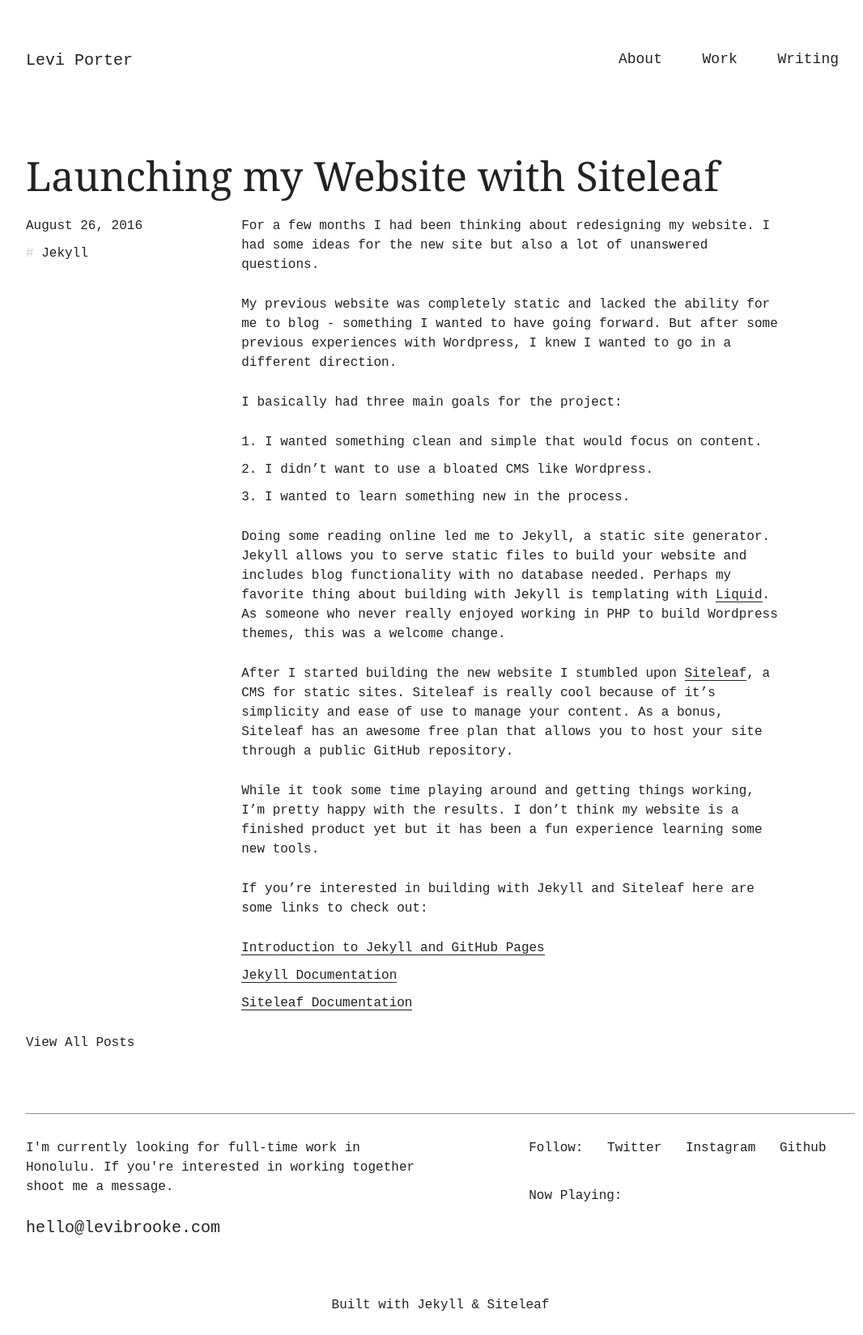
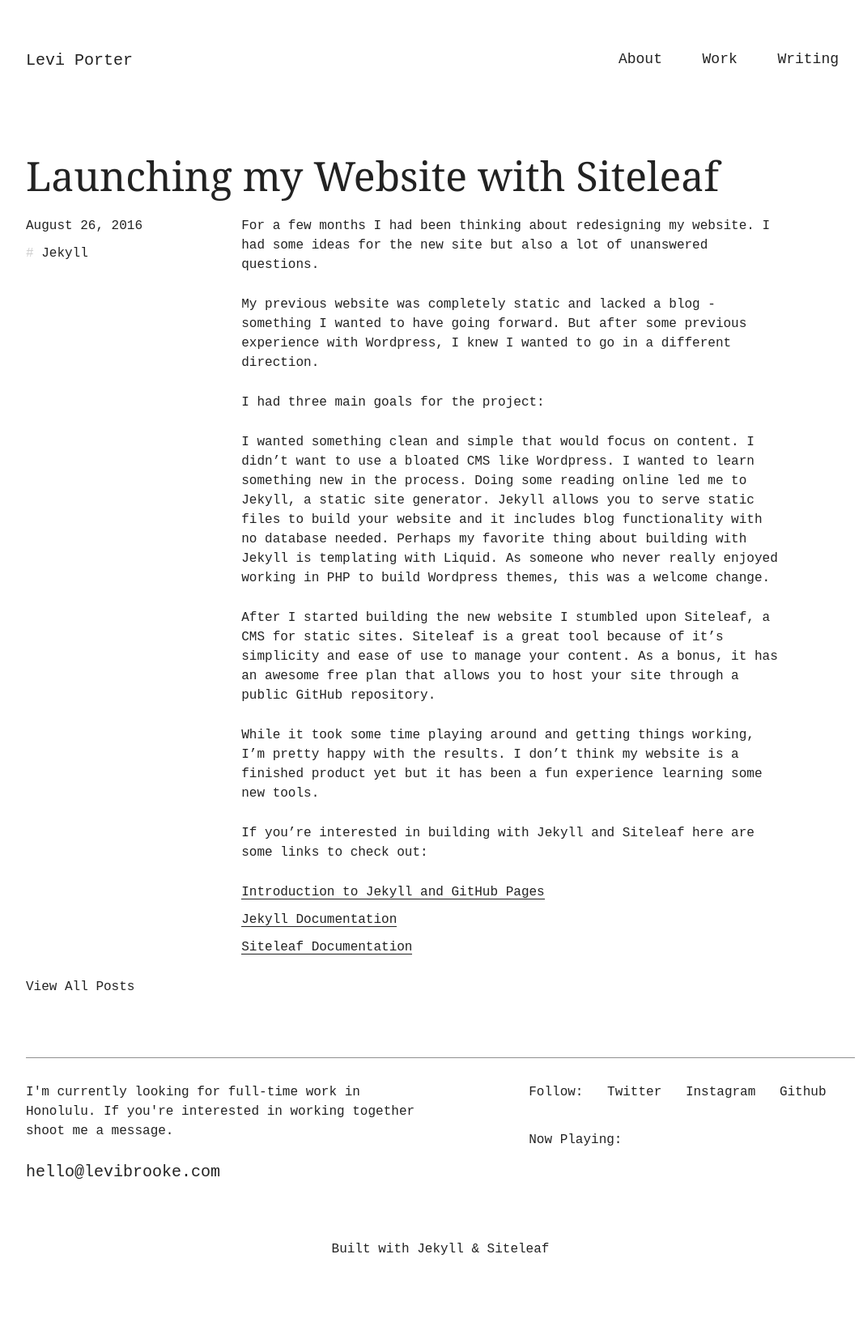
Before and after one commit to levibrooke/levibrooke.github.io, a Jekyll site: the page built from _posts/2016-08-26-launching-my-website-with-siteleaf.markdown, in a window 1280 px wide. Shown: the whole page at 81% size, without its empty margins (96-1162 px from the left). Built offline with Jekyll 4.4.1, drawn with Linux system fonts in a browser that asks for light colours; after the commit the page ends 1580 px from its top, so only the background shows below that.

Commit message:
Updated Launching My Website With Siteleaf

```diff
--- a/_posts/2016-08-26-launching-my-website-with-siteleaf.markdown
+++ b/_posts/2016-08-26-launching-my-website-with-siteleaf.markdown
@@ -8,17 +8,16 @@
 
 For a few months I had been thinking about redesigning my website. I had some ideas for the new site but also a lot of unanswered questions.
 
-My previous website was completely static and lacked the ability for me to blog - something I wanted to have going forward. But after some previous experiences with Wordpress, I knew I wanted to go in a different direction.
+My previous website was completely static and lacked a blog - something I wanted to have going forward. But after some previous experience with Wordpress, I knew I wanted to go in a different direction.
 
-I basically had three main goals for the project:
+I had three main goals for the project:
 
-1. I wanted something clean and simple that would focus on content.
-2. I didn’t want to use a bloated CMS like Wordpress.
-3. I wanted to learn something new in the process.
+I wanted something clean and simple that would focus on content.
+I didn’t want to use a bloated CMS like Wordpress.
+I wanted to learn something new in the process.
+Doing some reading online led me to Jekyll, a static site generator. Jekyll allows you to serve static files to build your website and it includes blog functionality with no database needed. Perhaps my favorite thing about building with Jekyll is templating with Liquid. As someone who never really enjoyed working in PHP to build Wordpress themes, this was a welcome change.
 
-Doing some reading online led me to Jekyll, a static site generator. Jekyll allows you to serve static files to build your website and includes blog functionality with no database needed. Perhaps my favorite thing about building with Jekyll is templating with [Liquid](https://shopify.github.io/liquid/). As someone who never really enjoyed working in PHP to build Wordpress themes, this was a welcome change.
-
-After I started building the new website I stumbled upon [Siteleaf](http://siteleaf.com), a CMS for static sites. Siteleaf is really cool because of it's simplicity and ease of use to manage your content. As a bonus, Siteleaf has an awesome free plan that allows you to host your site through a public GitHub repository.
+After I started building the new website I stumbled upon Siteleaf, a CMS for static sites. Siteleaf is a great tool because of it’s simplicity and ease of use to manage your content. As a bonus, it has an awesome free plan that allows you to host your site through a public GitHub repository.
 
 While it took some time playing around and getting things working, I’m pretty happy with the results. I don’t think my website is a finished product yet but it has been a fun experience learning some new tools.
 
```
